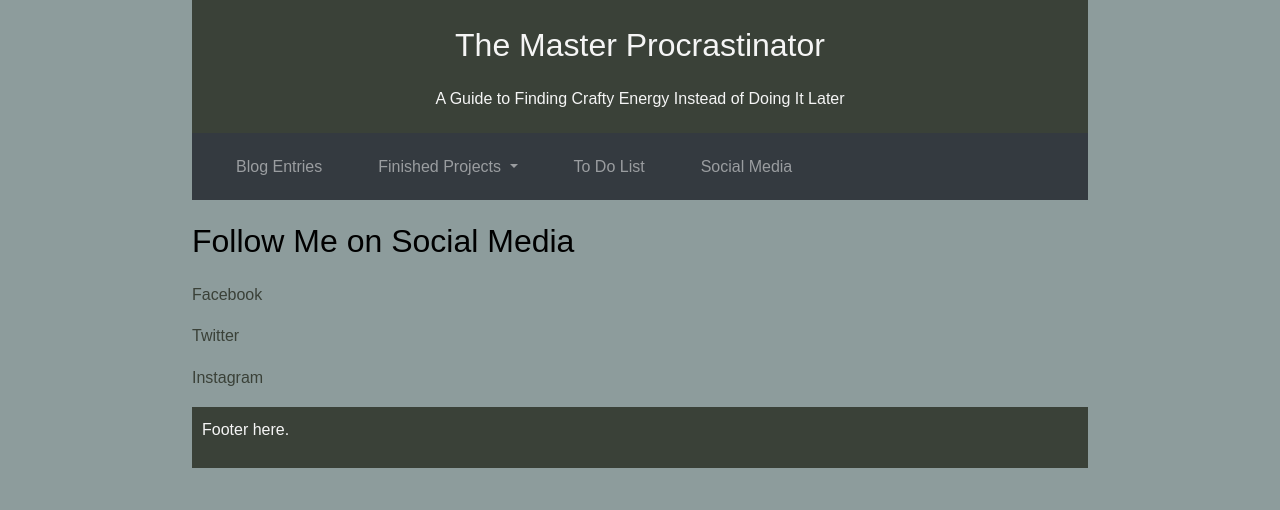
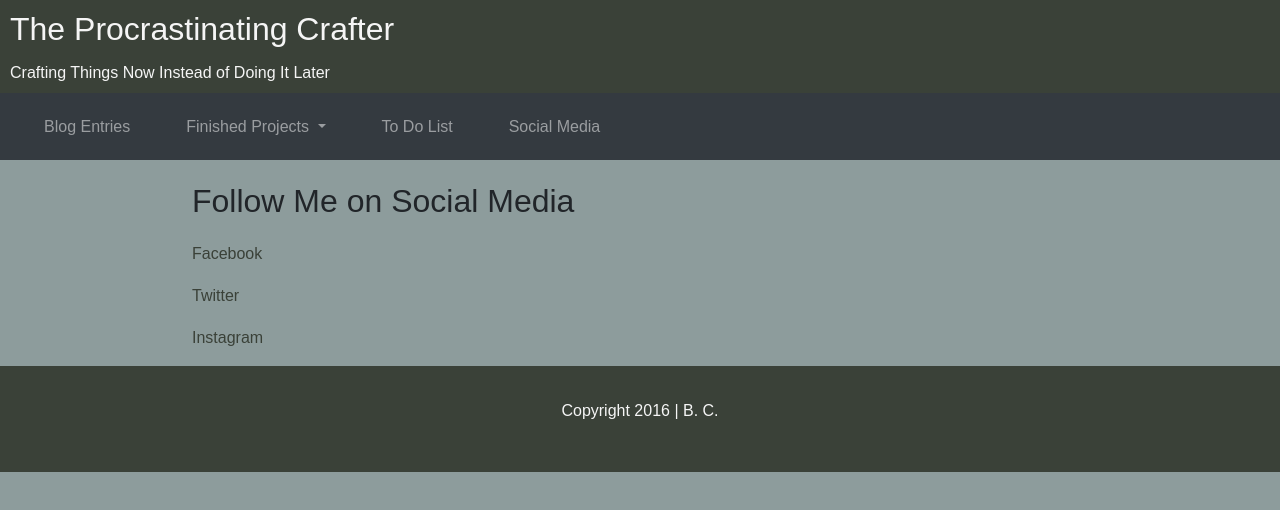
Before and after one commit to bawilc01/codingQA, a plain HTML site: page follow-me.html in a window 1280 px wide. Drawn offline with nearby package versions, Linux system fonts and the light colour scheme.

Commit message:
styling updates

```diff
--- a/css/stylesheet.css
+++ b/css/stylesheet.css
@@ -1,16 +1,25 @@
 /*selector{ property: value;}
 who{ what: how;}*/
 
-/*Default Styling*/
+/* =================================
+  Base Element Styles
+==================================== */
 @import url ('https://fonts.googleapis.com/css?family=Thasadith:400,700');
 
 body {
 background: rgb(141, 156, 156);
 font-family: Thasadith, sans-serif;
 line-height: 1.6;
-color: black;
 }
 
+a {
+    text-decoration: none;
+    color: rgb(58, 65, 56);
+ }
+
+ /* =================================
+  Base Layout Styles
+==================================== */
 
 #wrapper {
     width: 70%;
@@ -18,12 +27,23 @@ color: black;
  }
 
 
+ /* ---- Header Styles ---- */
 .header {
     background: rgb(58, 65, 56);
     width: 100%;
-    margin: 0;
-    padding: 5px 5px;
-    text-align: center;
+	margin: 0;
+	padding: 10px;
+}
+
+.subheader {
+	background: rgb(58, 65, 56);
+    width: 100%;
+	font-size: 16px;
+	margin: 0;
+	padding-top: 5px;
+	padding-bottom: 10px;
+	padding-left: 10px;
+	padding-right: 10px;
 }
 
 .header-home {
@@ -37,26 +57,8 @@ color: black;
     color: whitesmoke;
 }
 
-.footer {
-    background: rgb(58, 65, 56);
-    color: whitesmoke;
-    width: 100%;
-    margin-top: 0;
-    padding: 10px 10px;
-}
 
-a.dropdown-item {
-    justify-content: center;
-    flex-wrap: wrap;
-    text-align: center;
-    text-decoration: none;
-    margin: 0;
-    padding: 5px;
-    color: black;
-    padding: 5px;
-    margin: 5px;
-}
-
+/* ---- Navigation ---- */
 div.dropdown-menu.show {
     display: flex;
     justify-content: center;
@@ -70,15 +72,32 @@ div.dropdown-menu.show {
     text-align: center;
 }
 
-#content a {
+a.dropdown-item {
+    justify-content: center;
+    flex-wrap: wrap;
+    text-align: center;
     text-decoration: none;
-    color: rgb(58, 65, 56);
- }
+    margin: 0;
+    padding: 5px;
+    color: black;
+    padding: 5px;
+    margin: 5px;
 
-#content a:hover {
+}
+
+#sm-content a:hover {
     text-decoration: none;
     background: rgb(58, 65, 56);
     color: whitesmoke;
     padding: 10px;
     border-radius: 5px;
 }
+
+/*Footer Styling*/
+
+.footer {
+    background: rgb(58, 65, 56);
+    color: whitesmoke;
+    padding: 2em 0;
+	text-align: center;
+}
--- a/follow-me.html
+++ b/follow-me.html
@@ -18,14 +18,13 @@
 
 <body>
 
-    <div id="wrapper">
-
-    <div class="header">
+     <div>
         <a class="header-home" href="index.html">
-        <h1>The Master Procrastinator</h1>
-          <p>A Guide to Finding Crafty Energy Instead of Doing It Later</p>
+        <h1 class="header">The Procrastinating Crafter</h1>
+          <h2 class ="subheader">Crafting Things Now Instead of Doing It Later</h2>
       </a>
     </div>
+
 
     <nav class ="navbar navbar-expand-md navbar-dark bg-dark sticky-top">
 
@@ -64,19 +63,17 @@
       </div>
 
     </nav>
-
-      <div id="content">
+    <div id="wrapper">
+      <div id="sm-content">
         <h1>Follow Me on Social Media</h1>
         <p><a href="www.facebook.com">Facebook</a></p>
         <p><a href="www.twitter.com">Twitter</a></p>
         <p><a href="www.instagram.com">Instagram</a></p>
       </div>
+	</div>
 
-      <footer class="footer">
-          <p>Footer here.</p>
-      </footer>
-
-  </div>
-
+    <footer class="footer">
+        <p>Copyright 2016 | B. C.</p>
+    </footer>
 </body>
 </html>
```
Also changed, not shown: blog.html (+12 -11 lines), furniture.html (+8 -11 lines), index.html (+7 -8 lines), sewing.html (+10 -15 lines), to-do.html (+9 -11 lines).
